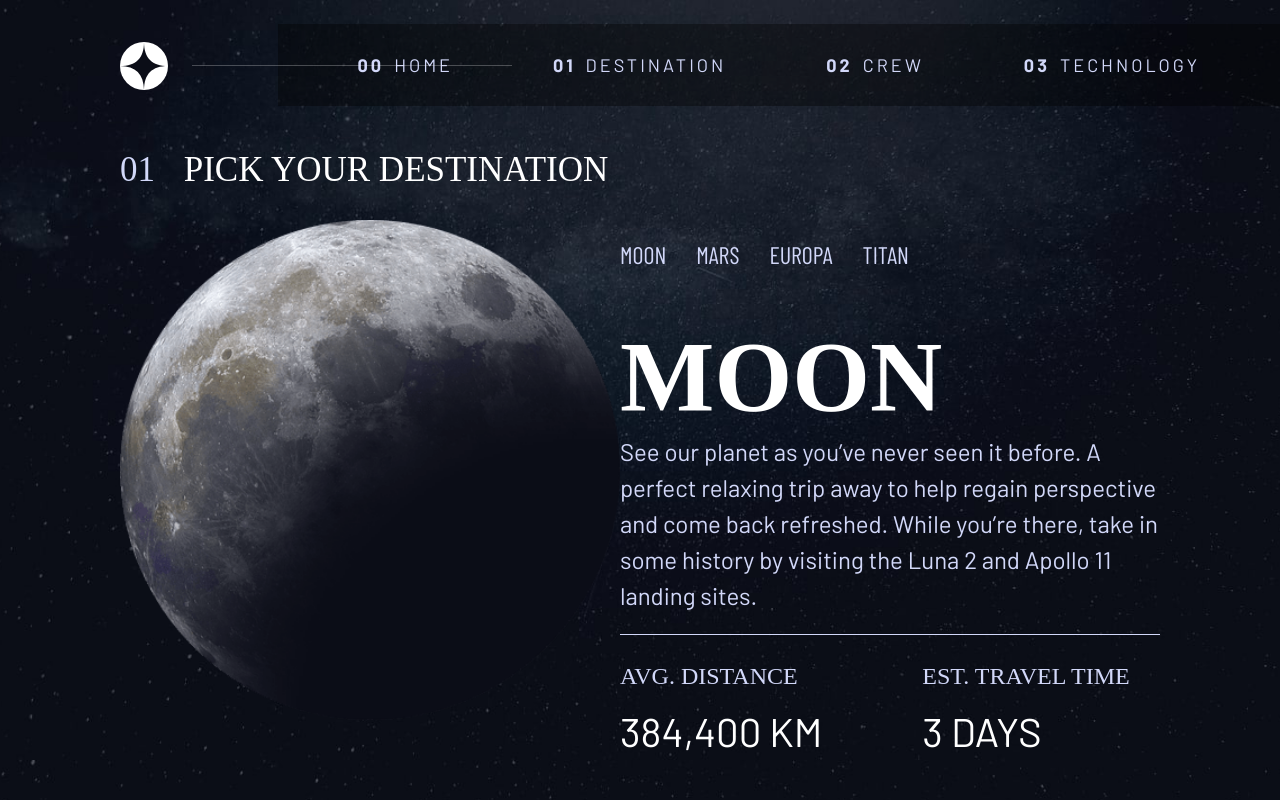
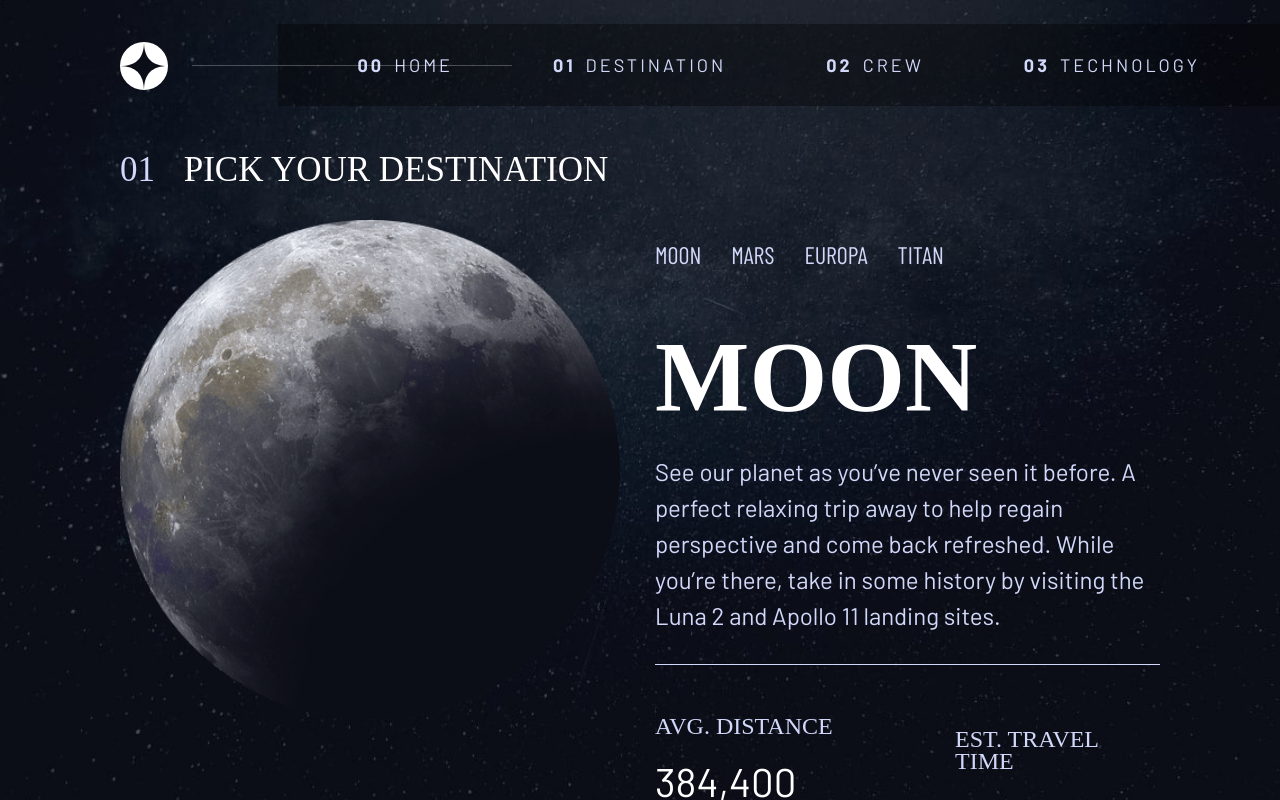
Before and after one commit to Heph-zibah/space-tourism-website-reactjs, a React (Create React App) app: page /destination in a window 1280 px wide. Shown: the top 800 px of the page. Built offline with nearby package versions, Linux system fonts and the light colour scheme; a web font is replaced by a local one.

Commit message:
update styles

```diff
--- a/src/styles/Destination.module.scss
+++ b/src/styles/Destination.module.scss
@@ -1,9 +1,9 @@
+// MOBILE
 .destination__container {
     background: url('../starter-code/assets/destination/background-destination-mobile.jpg');
     background-repeat: no-repeat;
     background-size: cover;
     background-position: bottom;
-    // height: 100vh;
     width: 100%;
     h3 {
         text-align: center;
@@ -22,14 +22,17 @@
 margin-top: 30px;
     .destination__img {
         width: 100%;
+        img {
+            width: 100%;
+        }
     }
-    .destination__img img {
-        width: 100%;
-    }
+
     .destination__content {
+        margin-top: 30px;
         ul{
             display: flex;
             align-items: center;
+            justify-content: center;
             gap: 30px;
             li{
                 button {
@@ -43,7 +46,6 @@ margin-top: 30px;
                 }
                 button:hover {
                     border-bottom:4px solid rgba(255, 255, 255, 0.336);
-
                 }
             }
         }
@@ -51,11 +53,12 @@ margin-top: 30px;
         .destination__info {
             text-align: center;
             .destination__desc {
-                margin: 20px 0;
+                margin: 30px 0 40px;
 
                 h1 {
                     text-transform: uppercase;
                     font-size: 70px;
+                    margin-bottom: 20px;
                 }
                 p {
                     font-size: 20px;
@@ -66,11 +69,15 @@ margin-top: 30px;
             }
             .destination__stats {
                 border-top: 1px solid $text-color-primary;
-                padding-top: 30px;
+                padding-top: 50px;
                 text-transform: uppercase;
                 font-family: $font-family-secondary;
+                display: flex;
+                flex-direction: column;
+                gap: 30px;
                 p{
                     font-size: 24px;
+                    margin-bottom: 10px;
                 }
                 h4 {
                     color: $text-color-secondary;
@@ -84,49 +91,66 @@ margin-top: 30px;
 
 }
 
+// TABLET
 @media screen and (min-width:601px) {
     .destination__container {
         background: url('../starter-code/assets/destination/background-destination-tablet.jpg');
         background-repeat: no-repeat;
         background-size: cover;
         background-position: bottom;
-        // height: 100vh;
         width: 100%;
+    }
+    .destination__wrapper {
+        .destination__img{
+            display: flex;
+            align-items: center;
+            justify-content: center;
+            img{
+                width: 500px;
+            }
+        }
+        .destination__content {
+            .destination__info {
+                .destination__stats {
+                    flex-direction: row;
+                    align-items: center;
+                    justify-content: space-between;
+                    p{
+                        font-size: 24px;
+                        margin-bottom: 20px;
+                    }
+                    h4 {
+                        color: $text-color-secondary;
+                        font-size: 40px;
+                        font-weight: 400;
+                    }
+                }
+            }
+        }
     }
 }
 
+// SMALL LAPTOP
 @media screen and (min-width:901px){
-
-}
-
-@media screen and (min-width:1200px) {
     .destination__container {
-        background: url('../starter-code/assets/destination/background-destination-desktop.jpg');
-        background-repeat: no-repeat;
-        background-size: cover;
-        background-position: bottom;
-        // height: 100vh;
-        width: 100%;
         h3 {
             text-align: start;
             font-size: 35px;
         }
     }
-
     .destination__wrapper {
         display: flex;
-       flex-direction: row;
-        align-items: start;
-        justify-content: space-between;
-        .destination__img  img{
-            // flex: 3;
-            width: 500px;
-        }
+        flex-direction: column;
+
         .destination__content {
+            margin-top: 0;
+            ul {
+                justify-content: center;
+            }
             .destination__info {
-                text-align: start;
+                text-align: center;
                 .destination__desc {
-                    margin-top: 30px;
+                    margin: 30px 0;
 
                     h1 {
                         text-transform: uppercase;
@@ -137,18 +161,49 @@ margin-top: 30px;
                     }
                 }
                 .destination__stats {
-                    display: flex;
-                    align-items: center;
+                    justify-content: center;
                     gap: 100px;
-                    p{
-                        font-size: 24px;
-                        margin-bottom: 20px;
-                    }
-                    h4 {
-                        color: $text-color-secondary;
-                    font-size: 40px;
-                    font-weight: 400;
-                    }
+                }
+            }
+        }
+    }
+
+}
+
+
+// DESKTOP
+@media screen and (min-width:1200px) {
+    .destination__container {
+        background: url('../starter-code/assets/destination/background-destination-desktop.jpg');
+        background-repeat: no-repeat;
+        background-size: cover;
+        background-position: bottom;
+        width: 100%;
+    }
+
+    .destination__wrapper {
+        display: flex;
+        flex-direction: row;
+        align-items: start;
+        justify-content: space-between;
+        gap: 30px;
+        .destination__img{
+            justify-content: start;
+            flex: 1;
+
+        }
+
+        .destination__content {
+            margin-top: 0;
+            flex: 1;
+            ul {
+                justify-content: flex-start;
+            }
+            .destination__info {
+                text-align: start;
+                .destination__stats {
+                    justify-content: start;
+                    gap: 100px;
                 }
             }
         }
```
